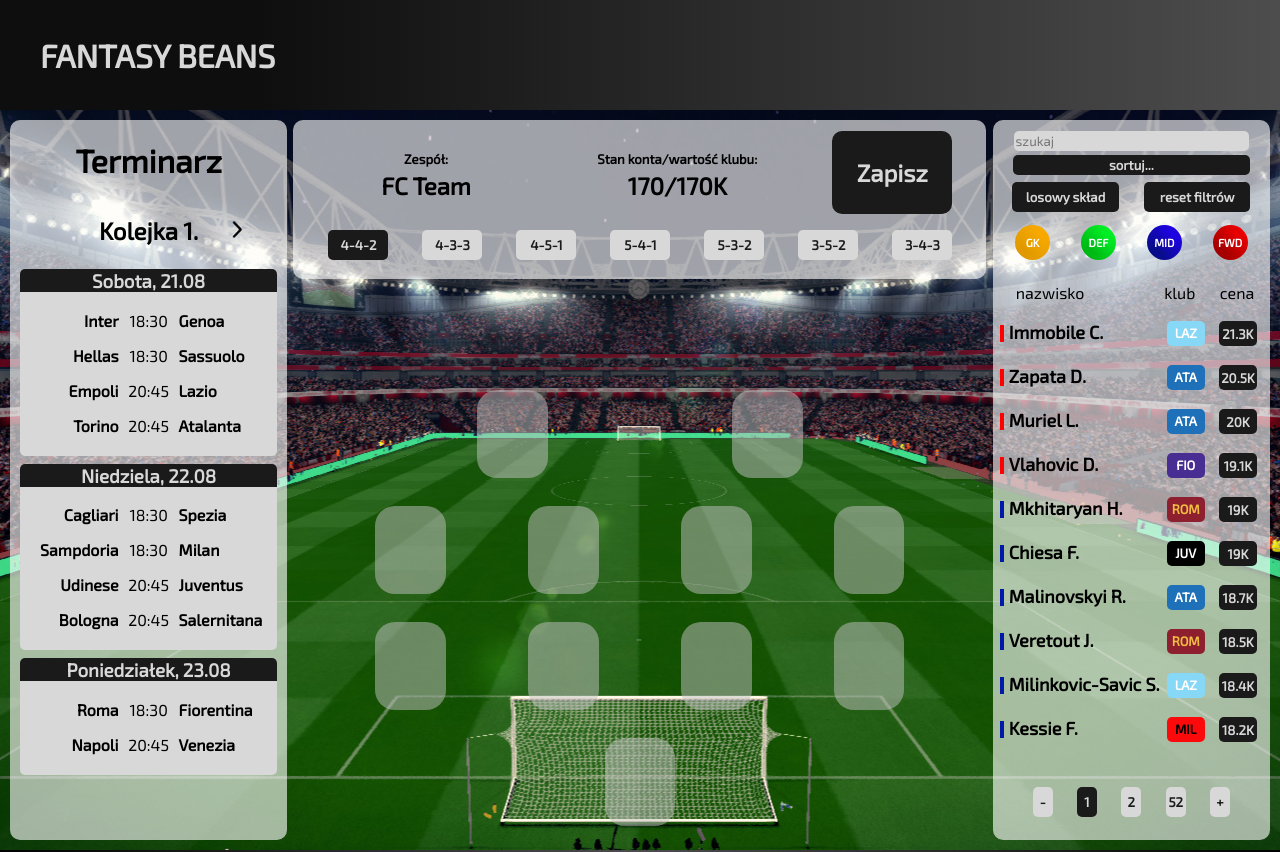
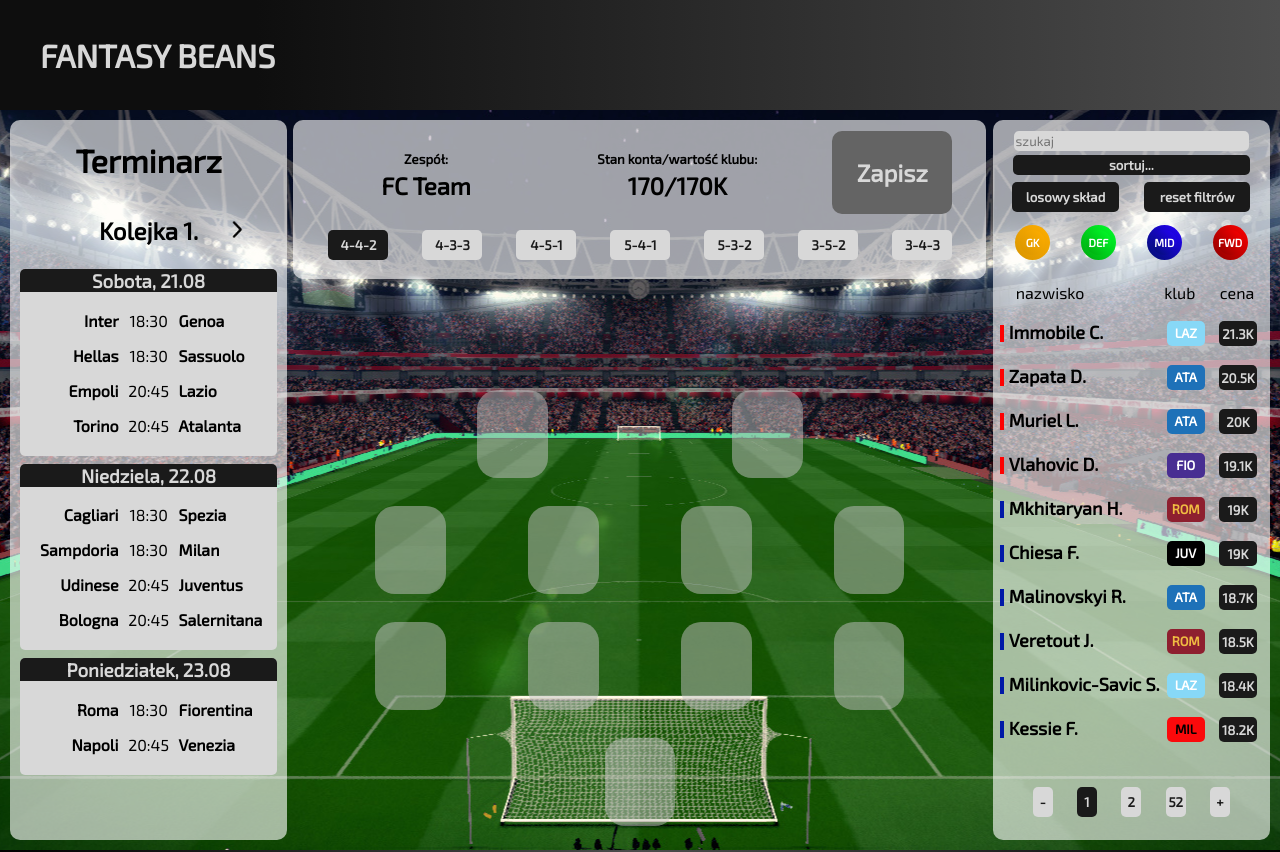
Before and after one commit to mecallwhy/fantasy-beans, a React (Create React App) app: page / in a window 1280 px wide. Shown: the top 852 px of the page. Built offline with nearby package versions, Linux system fonts and the light colour scheme.

Commit message:
dodane transitions przycisków

```diff
--- a/src/components/Main/Main.js
+++ b/src/components/Main/Main.js
@@ -129,7 +129,9 @@ function Main(){
             renameActive= {renameActive}
             setRenameActive= {setRenameActive}/>
           <h2 id="team-data-balance-status">{balance}/{clubTotalValue}K</h2>
-          <button id="team-data-save-button">Zapisz</button>
+          <button
+            id="team-data-save-button"
+            disabled={beansCounter !== 15 && true}>Zapisz</button>
           <div id="team-data-formations">
             <FormationButton
               id={"formation-button-first"}
--- a/src/components/Main/style-bean.css
+++ b/src/components/Main/style-bean.css
@@ -266,7 +266,9 @@
   background: var(--second-color);
   transition-duration: 300ms;
 }
-
+.hoverable{
+  transition-duration: 300ms;
+}
 .hoverable:hover{
   transition-duration: 300ms;
   transform: scale(1.6);
--- a/src/components/Main/style-main.css
+++ b/src/components/Main/style-main.css
@@ -9,7 +9,9 @@ button{
     cursor: pointer;
 }
 button:disabled{
-    cursor: default;
+    cursor: default !important;
+    background-color: #646464 !important;
+    color: #d8d8d8 !important;
 }
 #main-grid{
     display: grid;
@@ -157,6 +159,7 @@ button:disabled{
     align-self: center;
 }
 .team-data-formation-button-clicked{
+    transition-duration: 300ms;
     font-family: 'Exo 2', sans-serif;
     background-color: var(--first-color);
     color: var(--second-color);
@@ -287,6 +290,7 @@ button:disabled{
     }
     .team-data-formation-button,
     .team-data-formation-button-clicked{
+        transition-duration: 300ms;
         width: 75%;
         height: 40px;
     }
@@ -435,6 +439,7 @@ button:disabled{
     }
     .team-data-formation-button,
     .team-data-formation-button-clicked{
+        transition-duration: 300ms;
         width: 99% !important;
         border-radius: 0 !important;
         margin: 0 !important;
--- a/src/components/Main/style-market.css
+++ b/src/components/Main/style-market.css
@@ -238,6 +238,7 @@
     align-self: center;
     justify-self: center;
     height: 70%;
+    transition-duration: 300ms;
   }
   .position-marker-def{
     grid-column: 1/2;
@@ -246,8 +247,8 @@
     align-self: center;
     justify-self: center;
     height: 70%;
+    transition-duration: 300ms;
   }
-
   .position-marker-mid{
     grid-column: 1/2;
     background-color: rgba(0, 25, 167);
@@ -255,8 +256,8 @@
     align-self: center;
     justify-self: center;
     height: 70%;
+    transition-duration: 300ms;
   }
-
   .position-marker-fwd{
     grid-column: 1/2;
     background-color: rgb(253, 1, 1);
@@ -264,6 +265,14 @@
     align-self: center;
     justify-self: center;
     height: 70%;
+    transition-duration: 300ms;
+  }
+  .market-player:hover .position-marker-gk,
+  .market-player:hover .position-marker-def,
+  .market-player:hover .position-marker-mid,
+  .market-player:hover .position-marker-fwd{
+    height: 130%;
+    transition-duration: 300ms;
   }
   .second-name{
     font-weight: bold;
@@ -285,10 +294,6 @@
     grid-column: 4/5;
     justify-self: end;
   }
-  .price-btn:disabled{
-    background-color: #646464;
-    color: #d8d8d8;
-  }
   .club-name{
     font-family: 'Exo 2', sans-serif;
     font-size: 13px;
@@ -304,7 +309,6 @@
     align-self: end;
     text-align: center;
     padding: 4px 0 4px 0;
-
   }
   .club-name-atalanta{
     color: white;
```
Also changed, not shown: src/components/Main/images/spezia.jpg (added).
